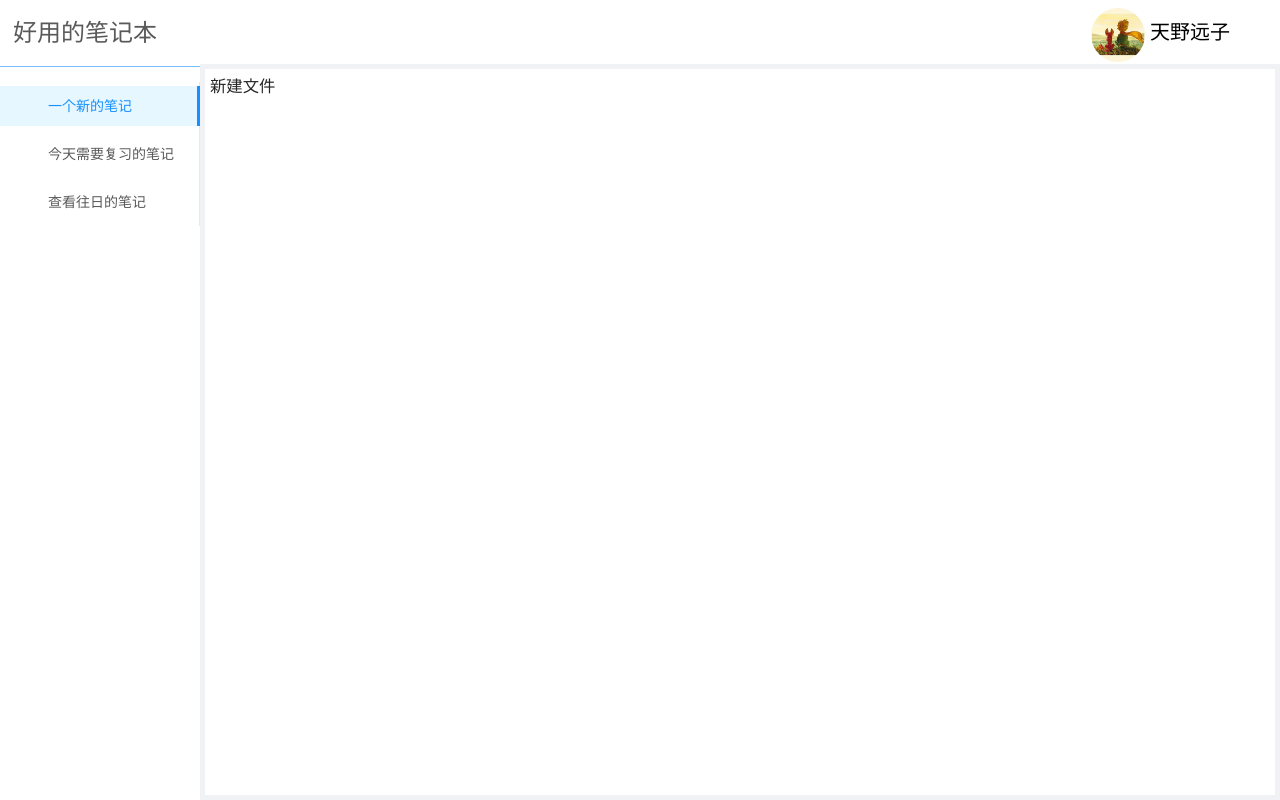
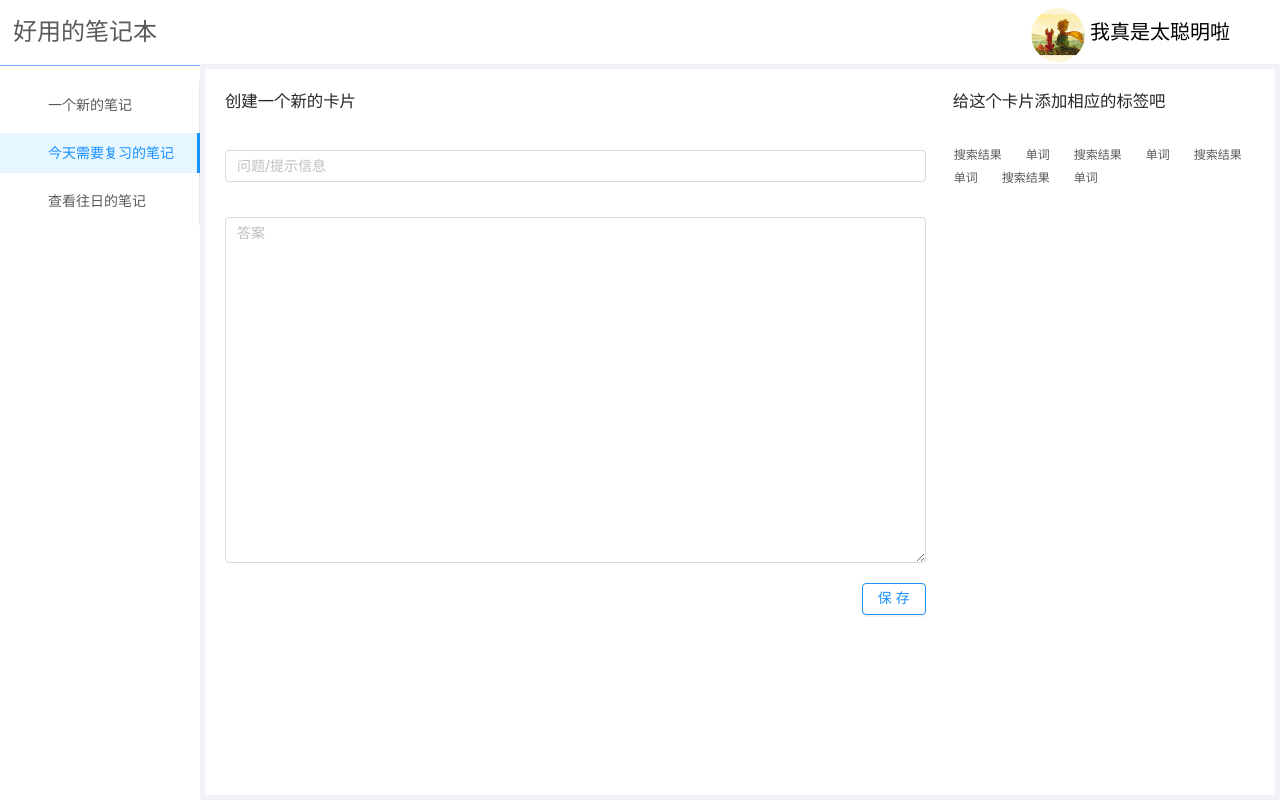
Before and after one commit to fffffengb/handy-review-notebook-frontend, a Vue app: page /newFile in a window 1280 px wide. Built offline with nearby package versions, Linux system fonts and the light colour scheme.

Commit message:
完成了新建文件夹的所有布局和样式; 正在正在写前后端联系的部分

```diff
--- a/src/components/GlobalHeader.vue
+++ b/src/components/GlobalHeader.vue
@@ -34,7 +34,7 @@ export default {
   data () {
     return {
       avatar : '/TheLittlePrince.jpg',
-      nickname : '天野远子'
+      nickname : '我真是太聪明啦'
     }
 
   },
--- a/src/components/GlobalSider.vue
+++ b/src/components/GlobalSider.vue
@@ -8,7 +8,7 @@
 
       <!-- 菜单栏 :style="{ background: '#00'} -->
       <div id="menu">
-          <a-menu theme="light" mode="inline" :defaultSelectedKeys="['1']" @click="clickMenu">
+          <a-menu theme="light" mode="inline" :defaultSelectedKeys="['2']" @click="clickMenu">
             <a-menu-item key="1">
               <a-icon type="user" />
               <span>一个新的笔记</span>
--- a/src/components/Logo.vue
+++ b/src/components/Logo.vue
@@ -21,8 +21,8 @@ export default {
 
 <style>
   .logo {
-    height: 64px;
-    line-height:64px;
+    height: 63px;
+    line-height:63px;
     background: rgb(255, 255, 255);
   }
 </style>
--- a/src/config/router.config.js
+++ b/src/config/router.config.js
@@ -5,6 +5,7 @@ export const routerMap = [
     path: '/',
     name: 'root',
     component: BasicLayout,
+    redirect: '/review',
     children: [
       {
         path: '/newFile',
@@ -13,16 +14,16 @@ export const routerMap = [
         meta: { title: '新的笔记', keepAlive: false, permission: [ 'dashboard' ] }
       },
       {
+        path: '/review',
+        name: 'Review',
+        component: () => import('@/views/review/Review'),
+        meta: { title: '复习', keepAlive: false, permission: [ 'dashboard' ] }
+      },
+      {
         path: '/allFile',
         name: 'AllFile',
         component: () => import('@/views/allFile/AllFile'),
         meta: { title: '所有笔记', keepAlive: false, permission: [ 'dashboard' ] }
-      },
-      {
-        path: '/review',
-        name: 'Review',
-        component: () => import('@/views/review/Review'),
-        meta: { title: '复习', keepAlive: false, permission: [ 'dashboard' ] }
       }
     ]
   }
--- a/src/store/index.js
+++ b/src/store/index.js
@@ -5,8 +5,17 @@ Vue.use(Vuex)
 
 export default new Vuex.Store({
   state: {
+    allSelectedLabels : []
   },
   mutations: {
+    changeSelectedLabels(state, nowSelectedLabels) {
+      state.allSelectedLabels = nowSelectedLabels
+    }
+  },
+  getters: {
+    getAllSelectedLabels(state) {
+      return state.allSelectedLabels
+    }
   },
   actions: {
   },
--- /dev/null
+++ b/src/views/newFile/InputArea.vue
@@ -0,0 +1,53 @@
+<template>
+  <div class="input-area-root">
+    <div class="element hint-text">
+      <h1>创建一个新的卡片</h1>
+    </div>
+
+    <div class="element main-area">
+      <a-input placeholder="问题/提示信息" v-model="question"/>
+      <div class="answer">
+        <a-textarea placeholder="答案" :rows="16" v-model="answer"/>
+      </div>
+    </div>
+
+    <div class="element save-button">
+      <a-button type="primary" ghost @click="save">保存</a-button>
+    </div>
+  </div>
+</template>
+
+<script>
+export default {
+  name: 'InputArea',
+  data() {
+    return {
+      question : "",
+      answer : ""
+    }
+  },
+  methods: {
+    save () {
+      // 从VUEX中取到在LabelArea.vue组件中存下来的标签
+      let allSelectedLabels = this.$store.getters.getAllSelectedLabels
+      console.log(allSelectedLabels)
+      // 发送POST请求到后端
+    }
+  }
+}
+</script>
+
+<style>
+  .element {
+    margin: 10px;
+  }
+  .hint-text {
+    margin-bottom: 5%;
+  }
+  .answer {
+    margin-top: 5%;
+  }
+  .save-button {
+    float: right;
+  }
+</style>
--- /dev/null
+++ b/src/views/newFile/LabelArea.vue
@@ -0,0 +1,44 @@
+<template>
+  <div>
+    <div class="label-area-hint-text">
+      <h1>给这个卡片添加相应的标签吧</h1>
+    </div>
+
+    <br/>
+    <template v-for=" (value, key) in tags">
+      <a-checkable-tag
+        :key="key"
+        :checked="selectedTags.indexOf(key) > -1"
+        @change="(checked) => handleChange(key, checked)"
+      >
+        {{value}}
+      </a-checkable-tag>
+    </template>
+  </div>
+</template>
+<script>
+  export default {
+    name: "LabelArea",
+    data() {
+      return {
+        tags: {"1": "搜索结果", "2": "单词","3": "搜索结果", "4": "单词","5": "搜索结果", "6": "单词","7": "搜索结果", "8": "单词"},
+        selectedTags: [],
+      };
+    },
+    methods: {
+      handleChange(key, checked) {
+        const { selectedTags } = this;
+        const nextSelectedTags = checked ? [...selectedTags, key] : selectedTags.filter(t => t !== key);
+        this.selectedTags = nextSelectedTags;
+        this.$store.commit("changeSelectedLabels", this.selectedTags)
+      },
+    },
+  };
+</script>
+
+<style>
+  .label-area-hint-text {
+    padding-left: 7px;
+    padding-top: 10px;
+  }
+</style>
--- a/src/views/newFile/NewFile.vue
+++ b/src/views/newFile/NewFile.vue
@@ -1,12 +1,43 @@
 <template>
-  <h1>新建文件</h1>
+  <div class="newFile">
+    <div class="inputArea">
+      <input-area></input-area>
+    </div>
+    <div class="labelArea">
+      <label-area></label-area>
+    </div>
+  </div>
 </template>
 
 <script>
+import InputArea from './InputArea.vue'
+import LabelArea from './LabelArea.vue'
 export default {
-  name: "NewFile"
+  name: "NewFile",
+  components: {
+    InputArea,
+    LabelArea
+  }
 }
 </script>
 
 <style>
+  .newFile {
+    height: 100%;
+
+  }
+
+  .newFile .inputArea {
+    height: 100%;
+    width: 68%;
+    float: left;
+    margin: 5px;
+  }
+
+  .newFile .labelArea {
+    height: 100%;
+    width: 30%;
+    float: left;
+    margin: 5px;
+  }
 </style>
--- a/vue.config.js
+++ b/vue.config.js
@@ -1,20 +1,18 @@
-import { join } from 'path';
-function resolve (dir) {
-    return join(__dirname, dir)
+module.exports = {
+  css: {
+    loaderOptions: { // 向 CSS 相关的 loader 传递选项
+      less: {
+        javascriptEnabled: true
+      }
+    }
+  },
+  devServer: {
+    open: process.platform === 'darwin',
+    host: '127.0.0.1',
+    port: 8000,
+    https: false,
+    hotOnly: false,
+    proxy: null, // 设置代理
+    before: app => {}
 }
-
-export const lintOnSave = true;
-export function chainWebpack(config) {
-  config.resolve.alias
-    .set('@$', resolve('src'))
-    .set('assets', resolve('src/assets'))
-    .set('components', resolve('src/components'))
-    .set('layout', resolve('src/layout'));
 }
-export const css = {
-  loaderOptions: {
-    less: {
-      javascriptEnabled: true
-    }
-  }
-};
```
